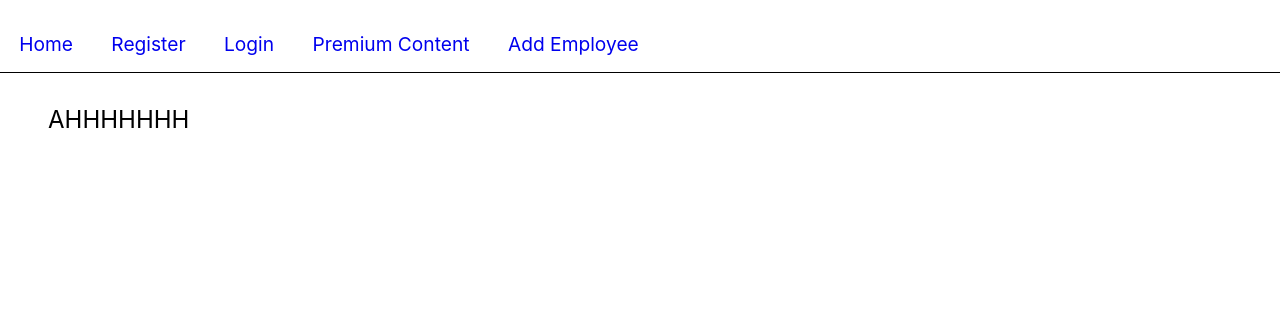
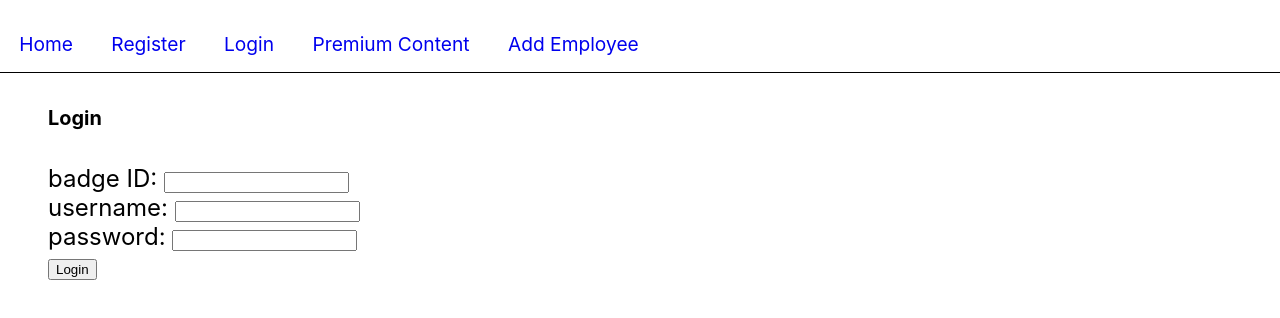
Before and after one commit to georgiah1/SEDevOps, a React (Create React App) app: page /login in a window 1280 px wide. Shown: the top 318 px of the page. Built offline with nearby package versions, Linux system fonts and the light colour scheme.

Commit message:
it works as login page

```diff
--- a/package.json
+++ b/package.json
@@ -9,6 +9,7 @@
     "@testing-library/jest-dom": "^5.17.0",
     "@testing-library/react": "^13.4.0",
     "@testing-library/user-event": "^13.5.0",
+    "ag-grid-react": "^31.1.1",
     "axios": "^0.27.2",
     "cors": "^2.8.5",
     "react": "^18.2.0",
--- a/src/Login.js
+++ b/src/Login.js
@@ -1,9 +1,43 @@
-import React from 'react';
+import React, {useState} from 'react';
+import axios from 'axios';
 
 const Login = () => {
+
+  const [username, setUsername] = useState('')
+  const [password, setPassword] = useState('')
+  const [badgeId, setBadgeId] = useState('')
+  const [ErrorMessage, setErrorMessage] = useState(null)
+  const loginUrl = "https://24gkvskzgk.execute-api.eu-west-2.amazonaws.com/items/" + badgeId
+  const submitHandler = (event) => {
+    event.preventDefault();
+    if (badgeId.trim() === '' || username.trim() === '' || password.trim() === ''){
+      setErrorMessage('Both username and password are required');
+      return;
+    }
+    setErrorMessage(null);
+    console.log('login button is pressed!')
+
+    const requestBody= {
+      badgeId: badgeId,
+    }
+    axios.get(loginUrl, requestBody)
+    .then((response) => {
+      console.log(response.data)
+      console.log(response.data.username)
+      console.log(response.data.password)
+      return response;
+    })
+  }
     return(
         <div>
-            AHHHHHHH
+           <form onSubmit={submitHandler}>
+                <h5> Login </h5>
+                badge ID: <input type="text" value={badgeId} onChange={event => setBadgeId(event.target.value)}/> <br/>
+                username: <input type="text" value={username} onChange={event => setUsername(event.target.value)}/> <br/>
+                password: <input type="text" value={password} onChange={event => setPassword(event.target.value)}/> <br/>
+                <input type="submit" value="Login"/> <br/>
+            </form>
+            {ErrorMessage && <p className="message">{ErrorMessage}</p>}
         </div>
     )
 }
```
Also changed, not shown: src/service/AuthService.js (added), 1 other file (tests, documents, lock files or other folders).
